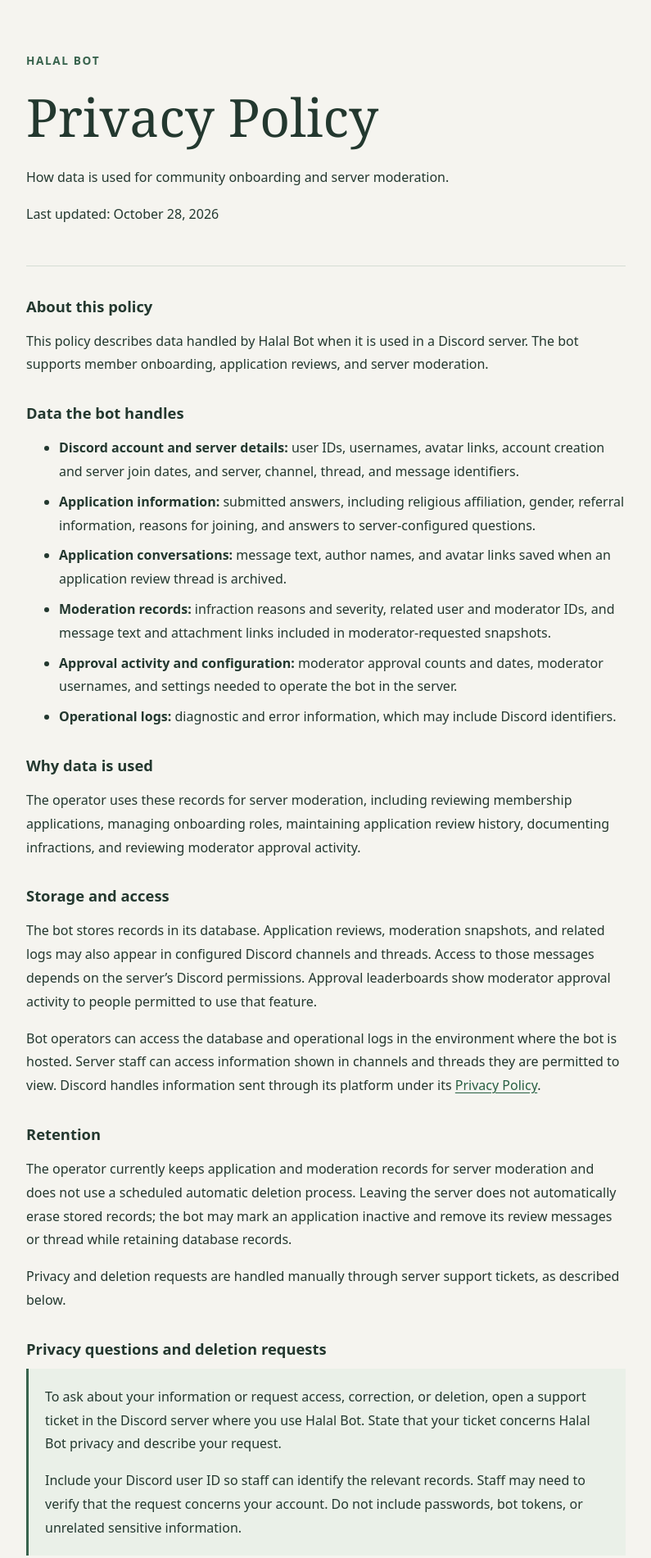
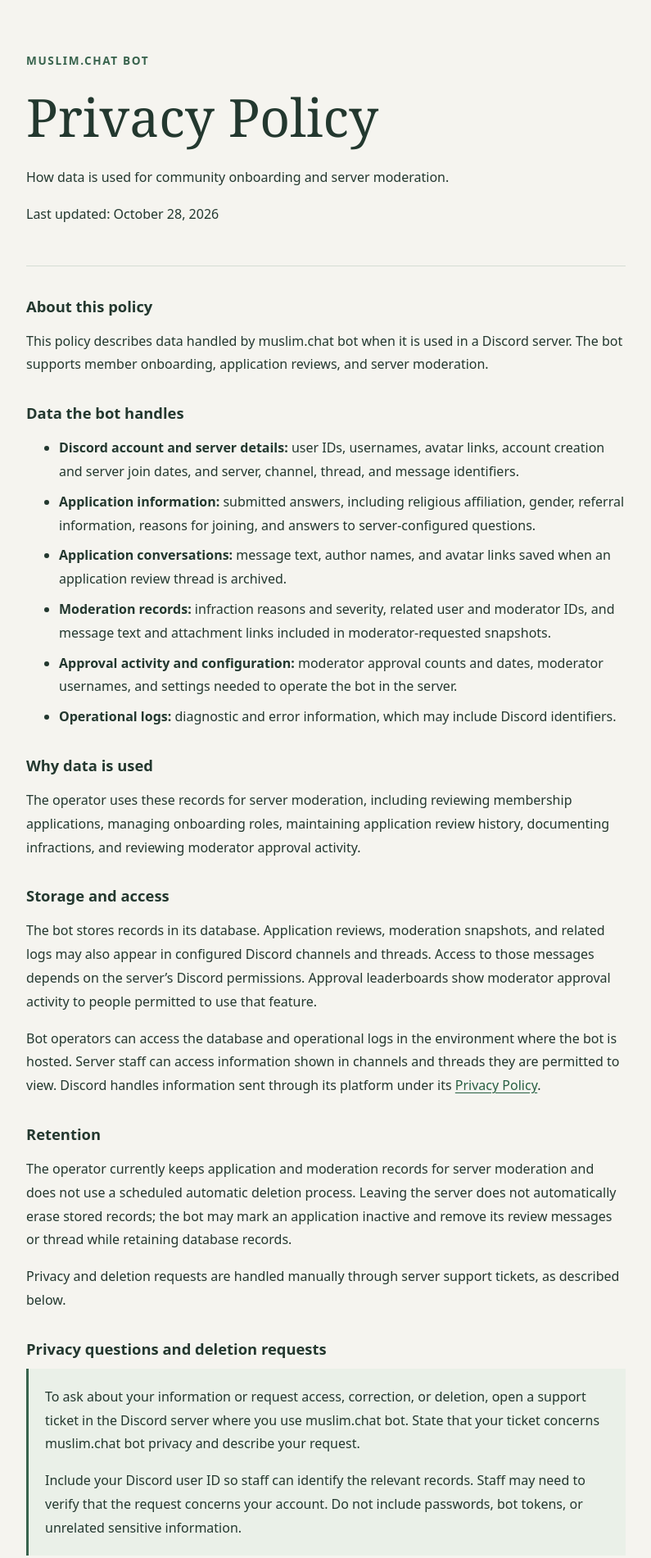
Before and after one commit to AaronClark594/halal-bot-privacy, a plain HTML site: page index.html in a window 1280 px wide. Shown: the top 1901 px of the page at 82% size, without its empty margins (242-1037 px from the left). Drawn offline with Linux system fonts and the light colour scheme.

Commit message:
Rename bot to muslim.chat bot in privacy policy

```diff
--- a/index.html
+++ b/index.html
@@ -3,9 +3,9 @@
 <head>
   <meta charset="utf-8">
   <meta name="viewport" content="width=device-width, initial-scale=1">
-  <meta name="description" content="How Halal Bot uses data for community onboarding and server moderation.">
+  <meta name="description" content="How muslim.chat bot uses data for community onboarding and server moderation.">
   <meta name="robots" content="noindex">
-  <title>Privacy Policy · Halal Bot</title>
+  <title>Privacy Policy · muslim.chat bot</title>
   <style>
     :root { color-scheme: light; font-family: system-ui, sans-serif; color: #23382f; background: #f5f4ef; }
     * { box-sizing: border-box; }
@@ -26,14 +26,14 @@
 <body>
   <main>
     <header>
-      <div class="brand">Halal Bot</div>
+      <div class="brand">muslim.chat bot</div>
       <h1>Privacy Policy</h1>
       <p>How data is used for community onboarding and server moderation.</p>
       <p>Last updated: <time datetime="2026-10-28">October 28, 2026</time></p>
     </header>
     <section aria-labelledby="scope">
       <h2 id="scope">About this policy</h2>
-      <p>This policy describes data handled by Halal Bot when it is used in a Discord server. The bot supports member onboarding, application reviews, and server moderation.</p>
+      <p>This policy describes data handled by muslim.chat bot when it is used in a Discord server. The bot supports member onboarding, application reviews, and server moderation.</p>
     </section>
     <section aria-labelledby="data">
       <h2 id="data">Data the bot handles</h2>
@@ -63,7 +63,7 @@
     <section aria-labelledby="requests">
       <h2 id="requests">Privacy questions and deletion requests</h2>
       <div class="contact">
-        <p>To ask about your information or request access, correction, or deletion, open a support ticket in the Discord server where you use Halal Bot. State that your ticket concerns Halal Bot privacy and describe your request.</p>
+        <p>To ask about your information or request access, correction, or deletion, open a support ticket in the Discord server where you use muslim.chat bot. State that your ticket concerns muslim.chat bot privacy and describe your request.</p>
         <p>Include your Discord user ID so staff can identify the relevant records. Staff may need to verify that the request concerns your account. Do not include passwords, bot tokens, or unrelated sensitive information.</p>
       </div>
     </section>
@@ -75,7 +75,7 @@
       <h2 id="changes">Policy updates</h2>
       <p>Updates will be posted on this page with a revised date.</p>
     </section>
-    <footer>Halal Bot · Privacy</footer>
+    <footer>muslim.chat bot · Privacy</footer>
   </main>
 </body>
 </html>
```
